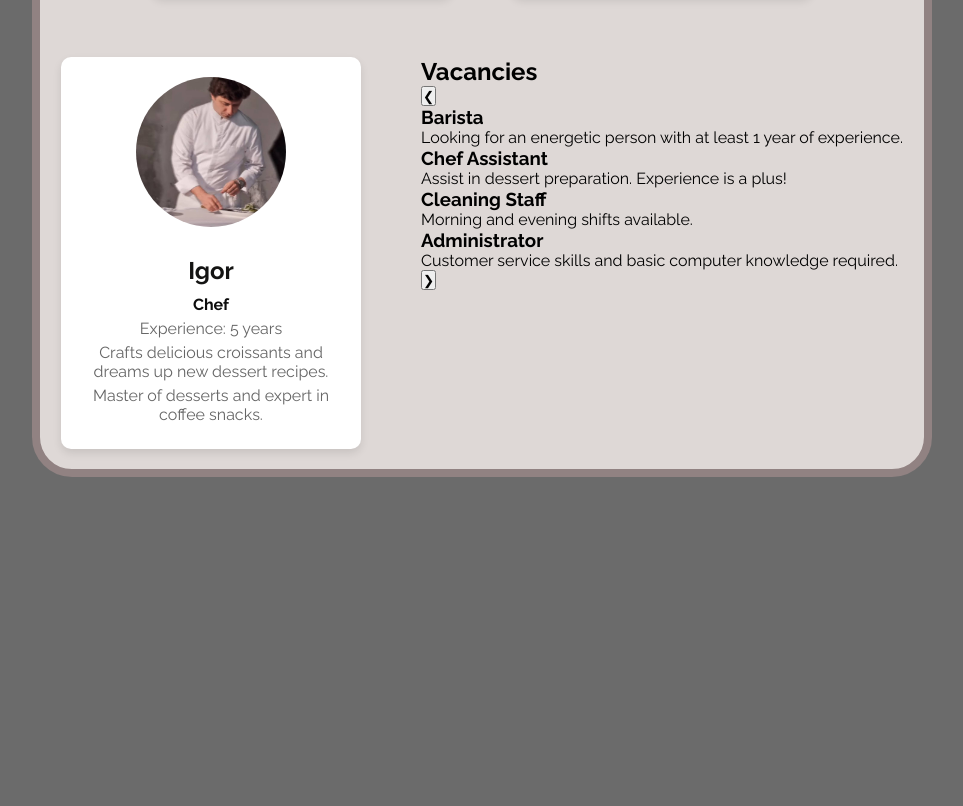
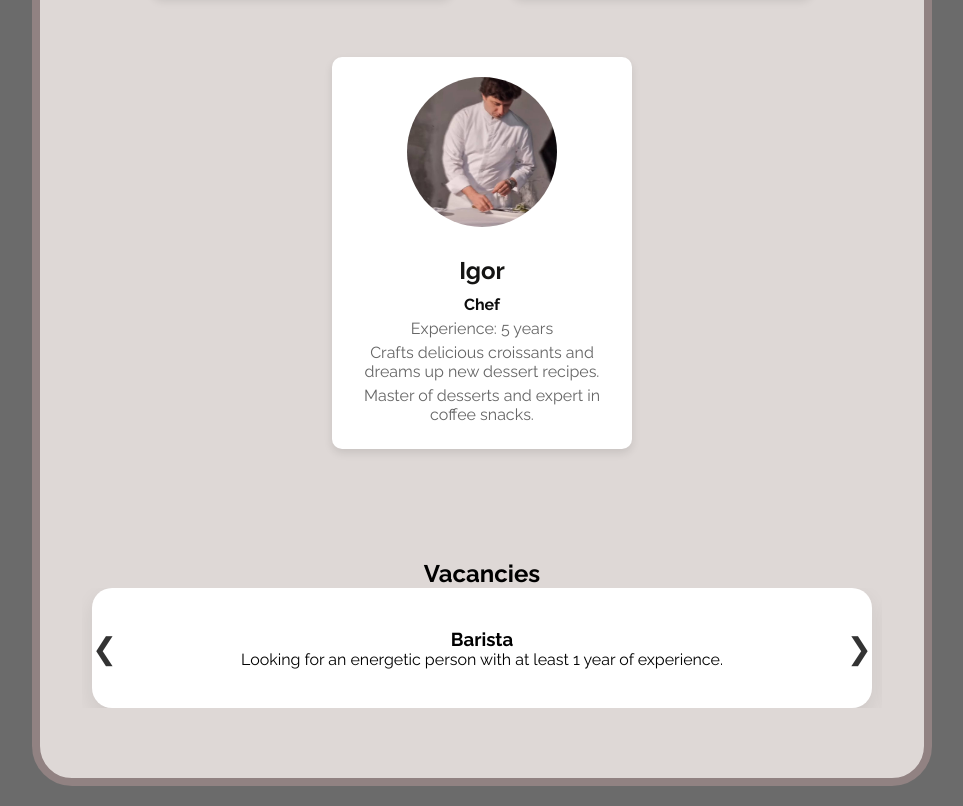
Before and after one commit to kwapetta2/mysite, a website: page ctaf.html in a window 1280 px wide. Shown: the part 1418-2224 px from the top of the page, without its empty margins (158-1121 px from the left). Before the commit the page ends 1915 px from the top, so only its background shows below. Drawn offline with nearby package versions, Linux system fonts and the light colour scheme.

Commit message:
Update style4.css
Изменения для карусели

```diff
--- a/style4.css
+++ b/style4.css
@@ -379,3 +379,60 @@
         font-size: 1.5rem;
     }
 }
+.vacancy-carousel {
+    margin: 50px auto;
+    text-align: center;
+    font-family: 'Raleway', sans-serif;
+}
+
+.carousel-wrapper {
+    position: relative;
+    overflow: hidden;
+    max-width: 800px;
+    margin: 0 auto;
+}
+.carousel {
+    display: flex;
+    transition: transform 0.5s ease-in-out;
+    gap: 20px;
+    padding: 0 10px;
+}
+
+.vacancy-card {
+    /* удаляем margin */
+    min-width: 100%;
+    max-width: 100%;
+    box-sizing: border-box;
+    padding: 30px 20px;
+    background: #ffffff;
+    border-radius: 20px;
+    box-shadow: 0 8px 20px rgba(0,0,0,0.08);
+    display: flex;
+    flex-direction: column;
+    justify-content: center;
+    align-items: center;
+    height: 120px;
+}
+.carousel-btn {
+    position: absolute;
+    top: 50%;
+    transform: translateY(-50%);
+    font-size: 30px;
+    background: none;
+    border: none;
+    cursor: pointer;
+    color: #333;
+    z-index: 10;
+}
+
+.carousel-btn:hover {
+    color: #000;
+}
+
+.prev {
+    left: 10px;
+}
+
+.next {
+    right: 10px;
+}
```
